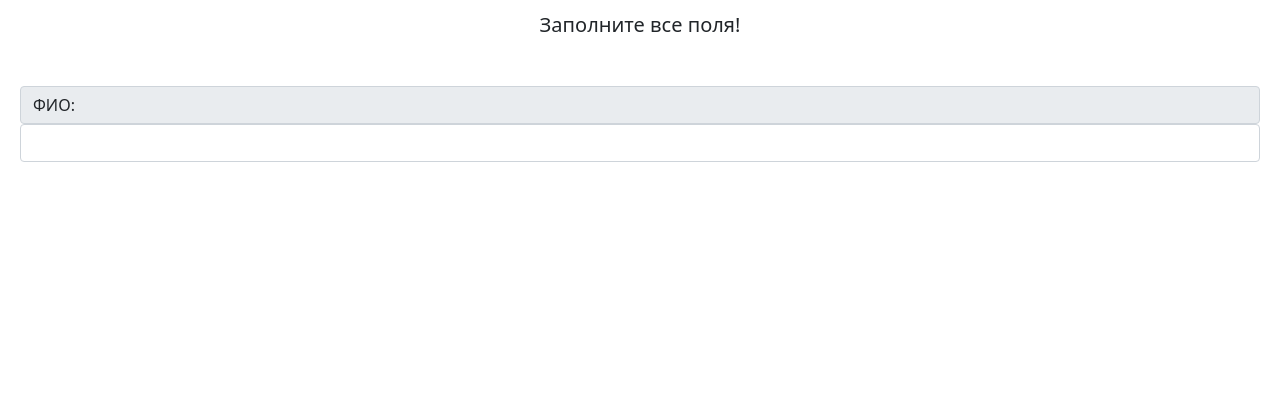
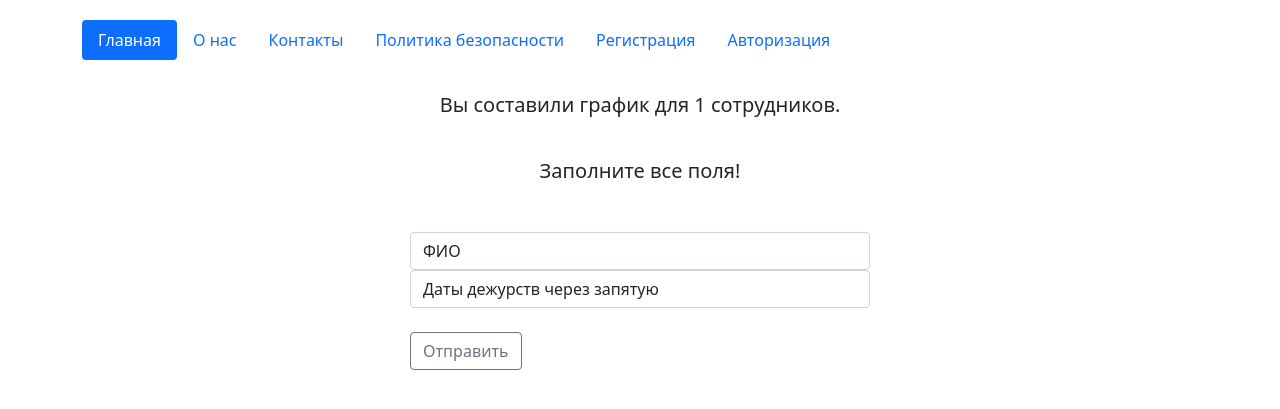
Before and after one commit to Slava22121998/pet-project-ok, a Flask app: page /irregular_graph/employees/1/ in a window 1280 px wide. Shown: the top 409 px of the page. Run offline with Flask 2, Linux system fonts and the light colour scheme.

Commit message:
Новый рефакторинг - посмотри.

```diff
--- a/app.py
+++ b/app.py
@@ -32,7 +32,7 @@
         input_count = int(request.form.get('input_count'))
         return redirect(url_for('irr_graph_for_count_employees', count=input_count))
     else:
-        return render_template('employees_count.html', title='СЭБ ОК РКЗ "Ресурс"')
+        return render_template('employees_count.html', title='Количество сотрудников')
 
 
 @app.route('/irregular_graph/employees/<int:count>/', methods=['GET', 'POST'])
--- a/static/CSS/style.css
+++ b/static/CSS/style.css
@@ -9,3 +9,8 @@
 p {
     padding: 10px;
 }
+
+.form-basic {
+    margin: 0 auto;
+    width: 500px;
+}
--- a/templates/duty_table_irregular.html
+++ b/templates/duty_table_irregular.html
@@ -2,14 +2,22 @@
 {% block title %}{{ title }}{% endblock %}
 {% block body %}
     <p class="lead" style="text-align: center">
+        Вы составили график для {{ count_input }} сотрудников.
+    </p>
+
+    <p class="lead" style="text-align: center">
         Заполните все поля!
     </p>
-    <form action="{{ url_for('irr_graph') }}" method="post">
+    <form action="{{ url_for('irr_graph') }}" method="post" class="form-basic">
         <div class="input-group-col">
             {% for i in range(count_input) %}
-                <span class="input-group-text">ФИО:</span>
-                <input type="text" name="input_count" requiredaria-label="First name" class="form-control" required>
+                <input type="text" name="input_count" requiredaria-label="First name" class="form-control" required
+                       value="ФИО">
+                <input type="text" name="input_count" requiredaria-label="First name" class="form-control" required
+                       value="Даты дежурств через запятую">
+                <br>
             {% endfor %}
+            <button class="btn btn-outline-secondary" type="submit">Отправить</button>
         </div>
     </form>
 {% endblock %}
--- a/templates/employees_count.html
+++ b/templates/employees_count.html
@@ -2,9 +2,9 @@
 {% block title %}{{ title }}{% endblock %}
 {% block body %}
     <p class="lead" style="text-align: center">
-        Укажите количество контролёров на данном объекте:
+        Укажите количество контролёров на охраняемом объекте и нажмите "Enter":
     </p>
-    <form action="{{ url_for('irr_graph') }}" method="post">
+    <form action="{{ url_for('irr_graph') }}" method="post" class="form-basic">
         <div class="input-group">
             <input type="text" name="input_count" requiredaria-label="First name" class="form-control">
         </div>
--- a/templates/index.html
+++ b/templates/index.html
@@ -8,11 +8,10 @@
           integrity="sha384-EVSTQN3/azprG1Anm3QDgpJLIm9Nao0Yz1ztcQTwFspd3yD65VohhpuuCOmLASjC" crossorigin="anonymous">
 </head>
 <body>
-{% block body %}
 <div class="container">
     <ul class="nav nav-pills">
         <li class="nav-item">
-                <a class="nav-link active" aria-current="page" href="#">Главная</a>
+            <a class="nav-link active" aria-current="page" href="{{ url_for('index_page') }}">Главная</a>
         </li>
         <li class="nav-item">
             <a class="nav-link" href="#">О нас</a>
@@ -30,8 +29,9 @@
             <a class="nav-link" href="{{ url_for('login_page') }}">Авторизация</a>
         </li>
     </ul>
+    {% block body %}
         <p class="lead" style="text-align: center">
-            В данном разделе вы можете создать график дежурств
+            В данном разделе вы можете создать нормированный график дежурств
         </p>
         <form action="{{ url_for('index_page') }}" method="post">
             <div class="input-group">
```
Lines whose indentation alone changed are shown as unchanged.
